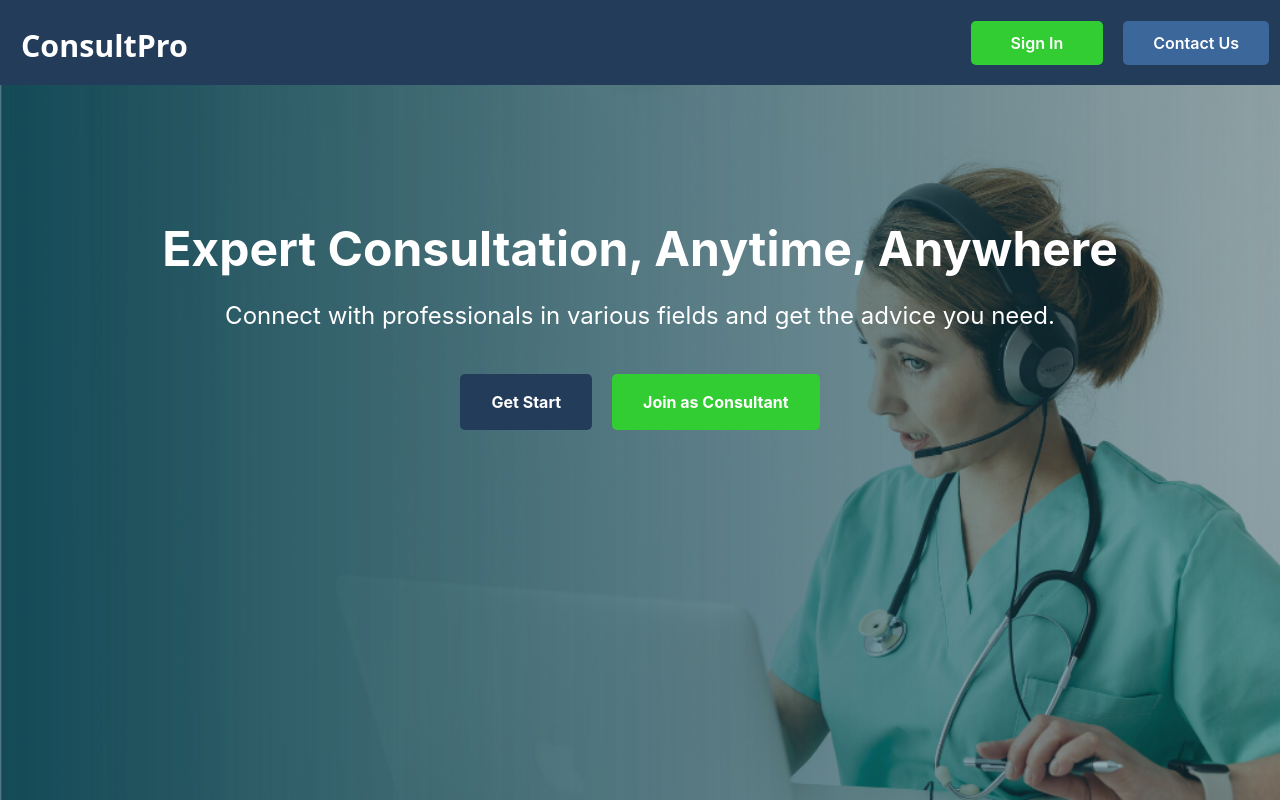
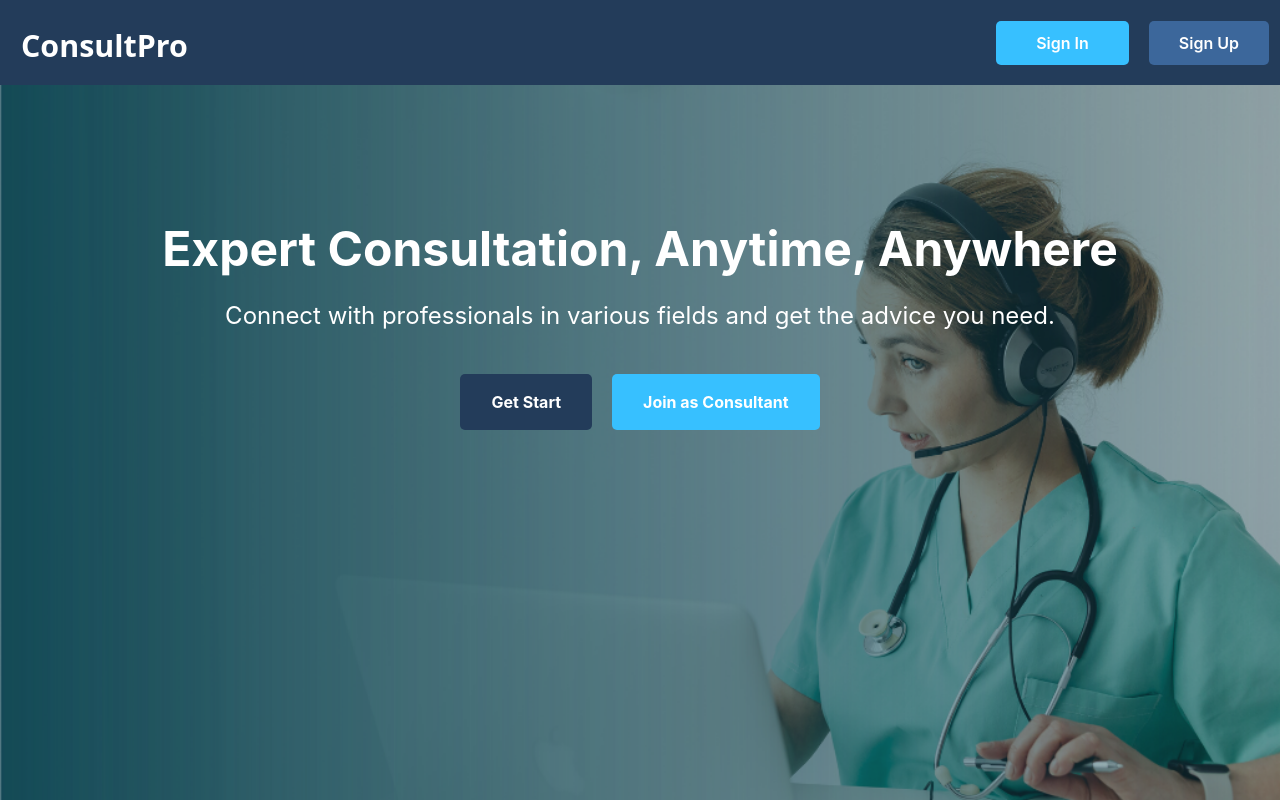
Before and after one commit to Kanchanamkl/consultation_system_web, a React (Vite) app: page / in a window 1280 px wide. Built offline with nearby package versions, Linux system fonts and the light colour scheme.

Commit message:
styling changes

```diff
--- a/src/colors/systemColors.scss
+++ b/src/colors/systemColors.scss
@@ -1,5 +1,7 @@
 $primary-color: #233C5A ;
 $secondary-color:#3c679b;
+$tertiary-color:  #37c0ff;
+$tertiary-color-hover:  #018bad;
 $success-color: #28a745;
 $danger-color: #dc3545;
 $warning-color: #ffc107;
--- a/src/components/NavBar/NavBar.jsx
+++ b/src/components/NavBar/NavBar.jsx
@@ -12,7 +12,7 @@ const navbar = () => {
         </div>
         <ul className="navbar-links">
           <li className='nav-item-sign-in'><Link to="/login">Sign In</Link></li>
-          <li className='nav-item-contact-us'><a href="/contact_us">Contact Us</a></li>
+          <li className='nav-item-sign-up'><a href="/sign-up">Sign Up</a></li>
         </ul>
       </nav>
     </div>
--- a/src/components/NavBar/NavBar.scss
+++ b/src/components/NavBar/NavBar.scss
@@ -32,16 +32,12 @@
         margin-top: 10px;
         border-radius: 5px;
         font-family: 'Inter', sans-serif;
-        &:hover {
-          background: rgba(255, 255, 255, 0.1);
-          padding: 10px 20px;
-        }
 
 
       }
 
       .nav-item-sign-in {
-          background:  #32cd32;
+          background:  $tertiary-color;
           font-weight: 600;
           color: #fff;
           padding: 10px 20px;
@@ -50,11 +46,11 @@
           margin-top: 10px;
           font-family: 'Inter', sans-serif;
           &:hover {
-            background: #228b22;
-            padding: 10px 20px;
+            background:$tertiary-color-hover;
+
           }
       }
-      .nav-item-contact-us {
+      .nav-item-sign-up {
           background: $secondary-color;
           color: #fff;
           padding: 10px 10px;
@@ -64,7 +60,7 @@
           font-family: 'Inter', sans-serif;
           &:hover {
             background:$secondary-color;
-            padding: 10px 10px;
+
           }
       }
     }
--- a/src/pages/HeroPage/HeroPage.scss
+++ b/src/pages/HeroPage/HeroPage.scss
@@ -48,7 +48,7 @@
         }
 
         .nav-item-sign-in {
-            background: #32cd32;
+          background: $tertiary-color;
             color: #fff;
             padding: 10px 20px;
             font-size: 1rem;
@@ -58,7 +58,7 @@
             transition: background 0.3s ease;
 
             &:hover {
-              background: #228b22;
+              background: $tertiary-color-hover;
               padding: 10px 20px;
             }
         }
@@ -121,10 +121,10 @@
           }
 
           &.btn-join-consultant {
-            background: #32cd32;
+            background:$tertiary-color;
 
             &:hover {
-              background: #228b22;
+              background:$tertiary-color-hover;
             }
           }
         }
--- a/src/pages/Registration/ConsultantRegister.jsx
+++ b/src/pages/Registration/ConsultantRegister.jsx
@@ -2,7 +2,7 @@ import React, { useState } from "react";
 import { Link } from "react-router-dom";
 import axios from "axios";
 import { useNavigate } from "react-router-dom";
-import "./ConsultantRegister.scss";
+import "./ConsultantRegisterStyles.scss";
 
 const ConsultantRegister = () => {
   const [firstName, setFirstName] = useState("");
```
Also changed, not shown: src/pages/Registration/ConsultantRegisterStyles.scss (renamed from src/pages/Registration/ConsultantRegister.scss).
